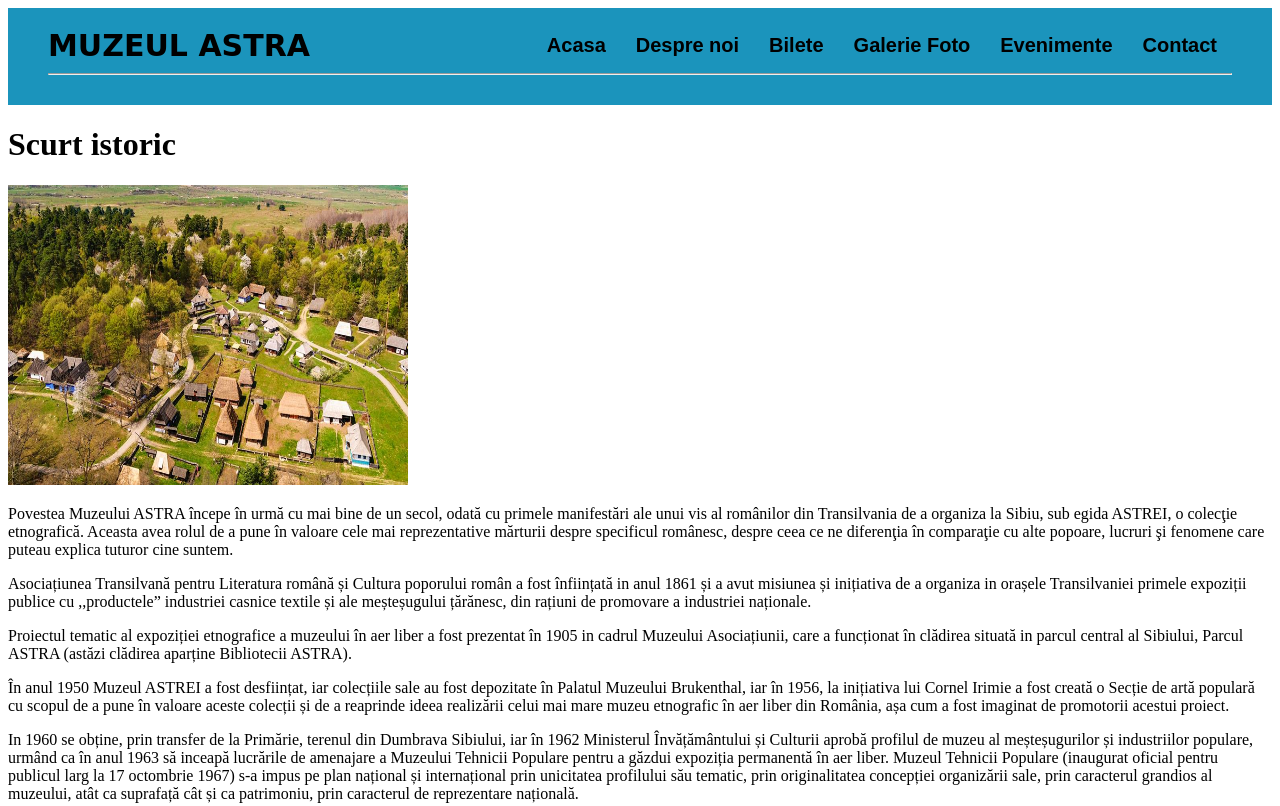
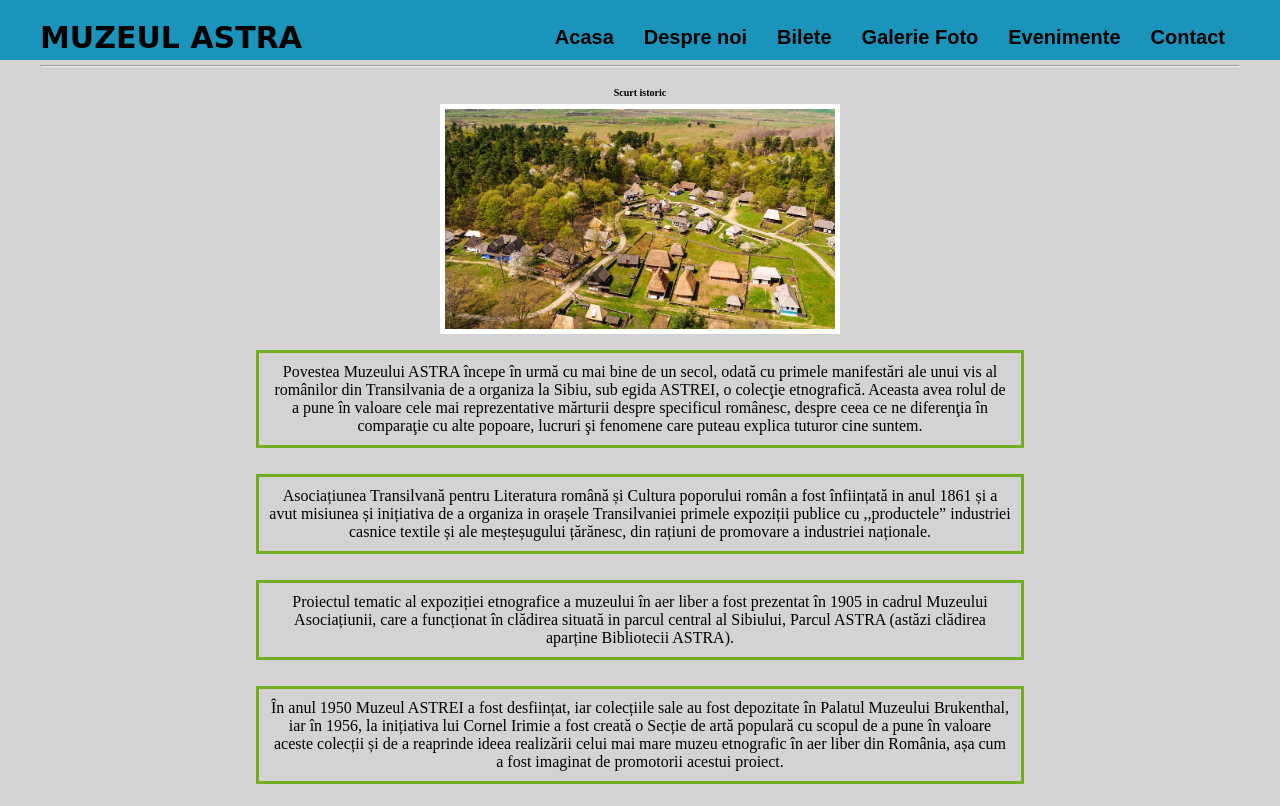
Before and after one commit to Tudor-debug819/Tudor-debug819.github.io, a plain HTML site: page Despre noi.html in a window 1280 px wide. Shown: the top 806 px of the page. Drawn offline with Linux system fonts and the light colour scheme.

Commit message:
task01_Done

```diff
--- a/Despre noi.html
+++ b/Despre noi.html
@@ -6,7 +6,7 @@
     <title>Document</title>
     <link rel="stylesheet" href="style.css">
 </head>
-<body id="Despre noi">
+<body id="Despre-noi">
     <header>
         <div class="header-container">
             <h2>MUZEUL ASTRA</h2>
@@ -27,7 +27,7 @@
             <img src="imagini/muzeul-astra-sibiu.jpg" width="400" height="300" alt="Image">
 
 
-            <p>Povestea Muzeului ASTRA începe în urmă cu mai bine de un secol,
+            <p id="para1">Povestea Muzeului ASTRA începe în urmă cu mai bine de un secol,
             odată cu primele manifestări ale unui vis al românilor din
             Transilvania de a organiza la Sibiu, sub egida ASTREI, o
             colecţie etnografică. Aceasta avea rolul de a pune în valoare
@@ -35,26 +35,26 @@
             despre ceea ce ne diferenţia în comparaţie cu alte popoare,
             lucruri şi fenomene care puteau explica tuturor cine suntem.</p>
 
-            <p>Asociațiunea Transilvană pentru Literatura română și Cultura
+            <p id="para2">Asociațiunea Transilvană pentru Literatura română și Cultura
             poporului român a fost înființată in anul 1861 și a avut misiunea
             și inițiativa de a organiza in orașele Transilvaniei primele
             expoziții publice cu ,,productele” industriei casnice textile și
             ale meșteșugului țărănesc, din rațiuni de promovare a industriei
             naționale.</p>
 
-            <p>Proiectul tematic al expoziției etnografice a muzeului în aer
+            <p id="para3">Proiectul tematic al expoziției etnografice a muzeului în aer
             liber a fost prezentat în 1905 in cadrul Muzeului Asociațiunii,
             care a funcționat în clădirea situată in parcul central al Sibiului,
             Parcul ASTRA (astăzi clădirea aparține Bibliotecii ASTRA).</p>
 
-            <p>În anul 1950 Muzeul ASTREI a fost desființat, iar colecțiile
+            <p id="para4">În anul 1950 Muzeul ASTREI a fost desființat, iar colecțiile
             sale au fost depozitate în Palatul Muzeului Brukenthal, iar în 1956,
             la inițiativa lui Cornel Irimie a fost creată o Secție de artă populară
             cu scopul de a pune în valoare aceste colecții și de a reaprinde ideea
             realizării celui mai mare muzeu etnografic în aer liber din România,
             așa cum a fost imaginat de promotorii acestui proiect.</p>
 
-            <p>In 1960 se obține, prin transfer de la Primărie, terenul din Dumbrava
+            <p id="para5">In 1960 se obține, prin transfer de la Primărie, terenul din Dumbrava
             Sibiului, iar în 1962 Ministerul Învățământului și Culturii aprobă
             profilul de muzeu al meșteșugurilor și industriilor populare, urmând ca în
             anul 1963 să inceapă lucrările de amenajare a Muzeului Tehnicii Populare
@@ -65,7 +65,7 @@
             muzeului, atât ca suprafață cât și ca patrimoniu, prin caracterul de
             reprezentare națională.</p>
 
-            <p>Prin transferearea succesivă a numeroase gospodării, expoziția
+            <p id="para6">Prin transferearea succesivă a numeroase gospodării, expoziția
             instalațiilor de tehnică populară a fost completată cu elemente care
             reprezintă și completează viața satului românesc. Muzeul din Dumbrava
             Sibiului devine astfel și un muzeu al ocupațiilor și meșteșugurilor,
--- a/style.css
+++ b/style.css
@@ -1,10 +1,32 @@
-/* Header styling */
+*{
+    box-sizing: border-box;
+}
+
+body {
+    margin: 0;
+    padding: 0;
+    display: flex;
+    flex-direction: column;
+    min-height: 100vh;
+    height: 1300px;
+
+}
+
+
+main {
+    padding-top: 80px;
+}
+
 header {
     background-color: rgb(27, 148, 188);
     padding: 20px 40px;
     font-family: Arial, Helvetica, sans-serif;
     font-size: 20px;
-
+    position: fixed;
+    top: 0;
+    width: 100%;
+    z-index: 1000;
+    height: 60px;
 }
 
 .header-container {
@@ -12,7 +34,6 @@
     justify-content: space-between;
     align-items: center;
 }
-
 header h2 {
     margin: 0;
     font-family: 'Brush Script MT', cursive;
@@ -34,6 +55,100 @@
     text-decoration: underline;
 }
 
+/* Home-page */
+
+#showcase{
+    background-image: url('../imagini/PozaDeInceput.jpeg');
+    background-position: center center;
+    background-repeat: no-repeat;
+    background-size: contain;
+    margin-top:60px;
+    min-height: 500px;
+    text-align: center;
+
+
+}
+#showcase h1{
+    color:white;
+    font-size: 50px;
+    line-height: 1.6em;
+    padding-top: 30px;
+}
+/* #home-page {
+    margin: 0;
+    padding: 0;
+    display: flex;
+    flex-direction: column;
+    min-height: 100vh;
+}
+
+#home-page main {
+    flex: 1;
+    display: flex;
+    justify-content: center;
+    align-items: center;
+    background-image: url(imagini/PozaDeInceput.jpeg);
+    background-size: cover;
+    background-position: center center;
+    padding: 100px 20px 20px;
+    position: relative;
+}
+
+#home-page main img {
+    max-width: 100%;
+    height: auto;
+    border: 5px solid white;
+    display: block;
+    margin: 0 auto;
+}
+
+#home-page main b {
+    position: absolute;
+    top: 50%;
+    left: 50%;
+    transform: translate(-50%, -50%);
+    text-align: center;
+    font-size: 24px;
+    color: white;
+    padding: 10px;
+    border-radius: 10px;
+}*/
+
+
+/* Despre noi page */
+#Despre-noi main {
+    background-color: lightgrey;
+    display: flex;
+    flex-direction: column;  /* Stack the elements vertically */
+    justify-content: flex-start; /* Align items at the top, no vertical centering */
+    align-items: center;     /* Center horizontally */
+    min-height: 100vh;       /* Ensure it takes at least full viewport height */
+    margin: 0;
+    padding-top: 80px;       /* Optional: padding to account for the header */
+}
+
+/* Paragraph styling - no need to repeat the same for each paragraph */
+#Despre-noi main p {
+    width: 60%;
+    border: 3px solid #73AD21;
+    padding: 10px;
+    margin-bottom: 10px;
+    text-align: center;
+}
+
+#Despre-noi main h1{
+    font-size: 10px;
+    }
+
+#Despre-noi main img{
+    max-width: 100%;
+    height: auto;
+    border: 5px solid white;
+    display: block;
+    margin: 0 auto;
+}
+
+
 /* Footer styling */
 footer {
     text-align: center;
@@ -41,6 +156,7 @@
     color: black;
     padding: 10px 0;
     font-size: 14px;
+    margin-top: auto;
 }
 
 footer a {
--- /dev/null
+++ b/task01/styleCurand.css
@@ -0,0 +1,97 @@
+* {
+    margin: 0;
+    padding: 0;
+    box-sizing: border-box;
+}
+
+body {
+    font-family: 'Arial', sans-serif;
+    background-color: #f4f4f4;
+    color: #333;
+    display: flex;
+    justify-content: center;
+    align-items: center;
+    height: 100vh;
+    text-align: center;
+    padding: 20px;
+}
+
+.container {
+    max-width: 800px;
+    background-color: #fff;
+    border-radius: 10px;
+    box-shadow: 0 4px 10px rgba(0, 0, 0, 0.1);
+    padding: 40px;
+}
+
+h3 {
+    font-family: 'Brush Script MT', cursive;
+    color: black;
+    font-size: 25px;
+    border: 2px solid black;
+    padding: 10px;
+    display: inline-block;
+    border-radius: 5px;
+}
+
+
+h1 {
+    font-size: 36px;
+    margin-top: 10px;
+    margin-bottom: 20px;
+    color: blue;
+}
+
+p {
+    font-size: 18px;
+    margin-bottom: 30px;
+}
+
+.countdown {
+    font-size: 24px;
+    color: tomato;
+    margin-bottom: 20px;
+}
+
+footer {
+    margin-top: 30px;
+    font-size: 14px;
+    color: gray;
+}
+
+@media (min-width: 481px) and (max-width: 768px) {
+   h3{
+        font-size: 23px;
+   }
+
+    h1 {
+        font-size: 28px;
+    }
+
+    p {
+        font-size: 16px;
+    }
+
+    .countdown {
+        font-size: 20px;
+    }
+}
+
+@media (max-width: 480px) {
+    h3{
+        font-size: 18px;
+    }
+
+    h1 {
+        font-size: 24px;
+    }
+
+    p {
+        font-size: 14px;
+    }
+
+    .countdown {
+        font-size: 18px;
+    }
+
+}
```
Also changed, not shown: index.html (+6 -5 lines), task01/inCurand.html (added, +31 -0 lines).
